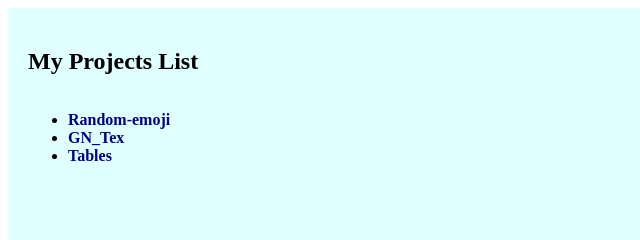
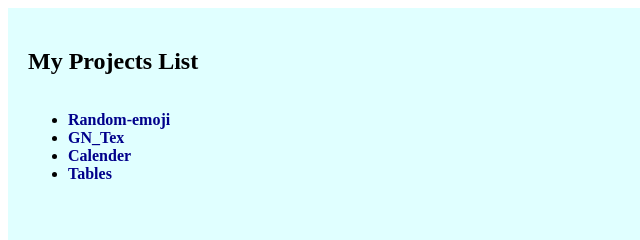
Before and after one commit to khurramshahzadlali/my-portfolio, a plain HTML site: page index.html in a window 1280 px wide. Shown: the top 240 px of the page, 0-640 px from the left. Drawn offline with Linux system fonts and the light colour scheme.

Commit message:
added calender project

```diff
--- a/index.html
+++ b/index.html
@@ -13,6 +13,7 @@
      <ul>
         <li><a href="https://khurramshahzadlali.github.io/random-emoji/" target="_blank">Random-emoji</a></li>
         <li><a href="https://www.gntex.com/" target="_blank">GN_Tex</a></li>
+        <li><a href="https://khurramshahzadlali.github.io/month-calender/" target="_blank">Calender</a></li>
         <li><a href="https://khurramshahzadlali.github.io/tables/" target="_blank">Tables</a></li>
 
     </ul>
```
